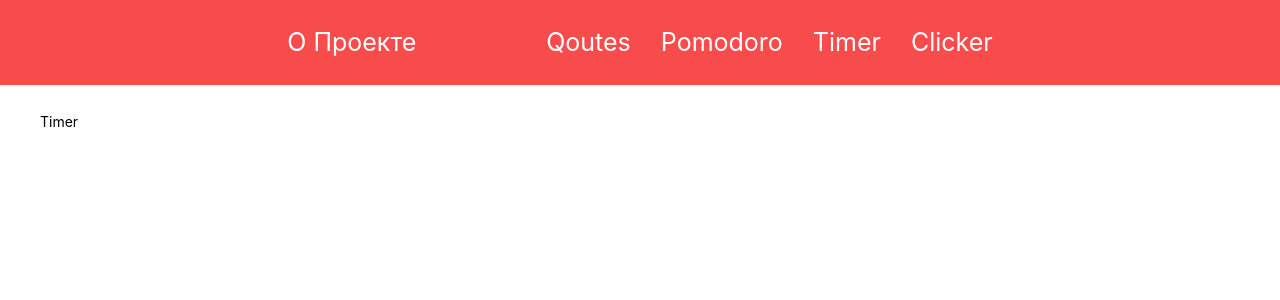
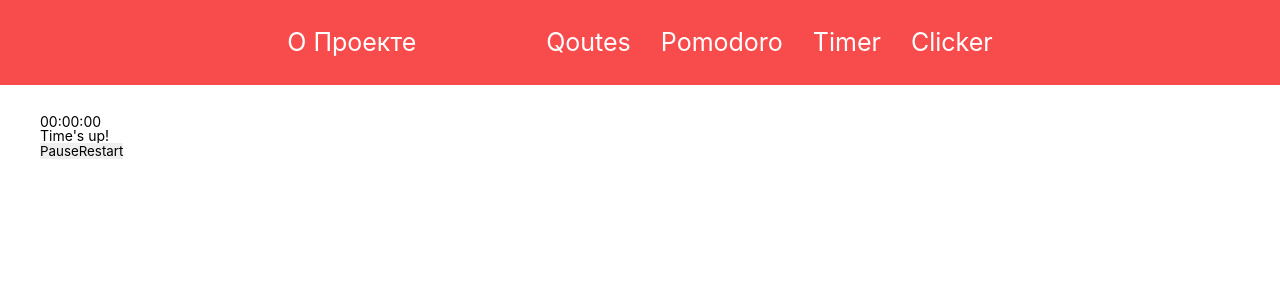
Before and after one commit to first-g/team-project, a React (Create React App) app: page /team-project/timer in a window 1280 px wide. Shown: the top 300 px of the page. Built offline with nearby package versions, Linux system fonts and the light colour scheme; the HTML template or start-up script is replaced by a standard one.

Commit message:
the task ready

```diff
--- a/src/components/Timer/Timer.jsx
+++ b/src/components/Timer/Timer.jsx
@@ -1,10 +1,48 @@
 import React from 'react'
 import './Timer.css'
 
-const Timer = () => {
+const Timer = ({ hours = 0, minutes = 0, seconds = 0 }) => {
+  const [paused, setPaused] = React.useState(false);
+  const [over, setOver] = React.useState(false);
+  const [[h, m, s], setTime] = React.useState([hours, minutes, seconds]);
+
+  const tick = () => {
+    if (paused || over) return;
+
+    if (h === 0 && m === 0 && s === 0) {
+      setOver(true);
+    } else if (m === 0 && s === 0) {
+      setTime([h - 1, 59, 59]);
+    } else if (s == 0) {
+      setTime([h, m - 1, 59]);
+    } else {
+      setTime([h, m, s - 1]);
+    }
+  };
+
+  const reset = () => {
+    setTime([parseInt(hours), parseInt(minutes), parseInt(seconds)]);
+    setPaused(false);
+    setOver(false);
+  };
+
+  React.useEffect(() => {
+    const timerID = setInterval(() => tick(), 1000);
+    return () => clearInterval(timerID);
+  });
+
   return (
-    <div>Timer</div>
-  )
-}
+    <div>
+      <p>{`${h.toString().padStart(2, '0')}:${m
+        .toString()
+        .padStart(2, '0')}:${s.toString().padStart(2, '0')}`}</p>
+      <div>{over ? "Time's up!" : ''}</div>
+      <button onClick={() => setPaused(!paused)}>
+        {paused ? 'Resume' : 'Pause'}
+      </button>
+      <button onClick={() => reset()}>Restart</button>
+    </div>
+  );
+};
 
 export default Timer
```
